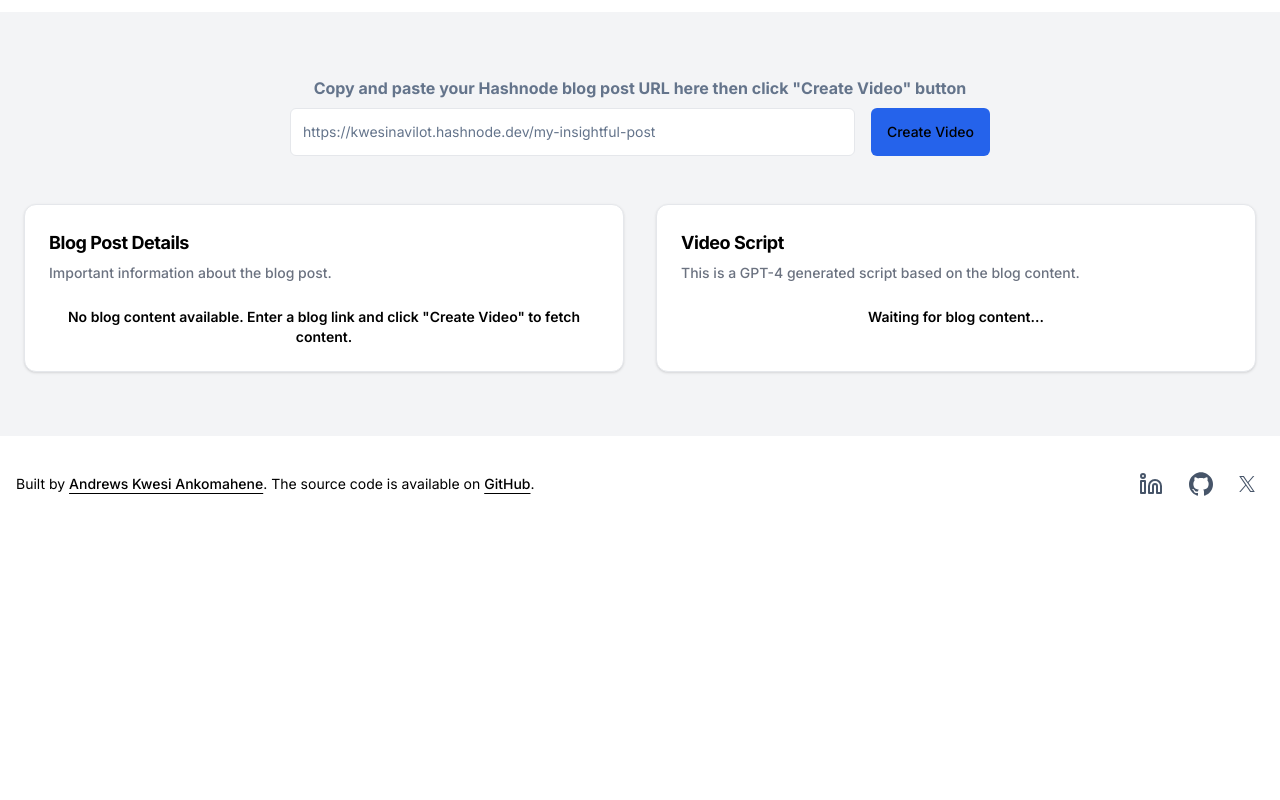
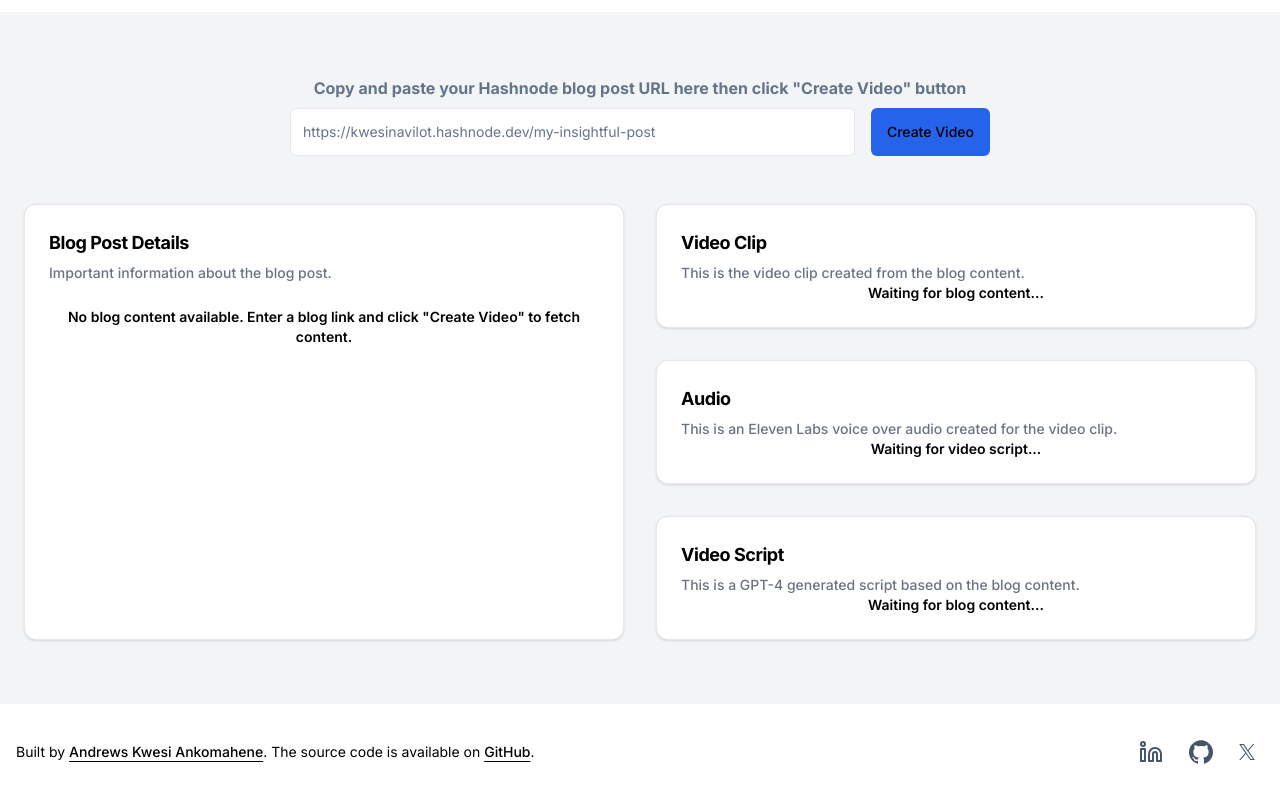
Before and after one commit to kwesinavilot/hashclips, a Next.js app: page / in a window 1280 px wide. Shown: the part 506-1306 px from the top of the page. Before the commit the page ends 1038 px from the top, so only its background shows below. Built offline with nearby package versions, Linux system fonts and the light colour scheme.

Commit message:
(feat|enha) added dedicated components for script and audio

```diff
--- a/package.json
+++ b/package.json
@@ -16,6 +16,7 @@
     "clsx": "^2.1.1",
     "llamaindex": "^0.5.11",
     "lucide-react": "^0.416.0",
+    "media-chrome": "^3.2.5",
     "next": "14.2.5",
     "react": "^18",
     "react-dom": "^18",
--- a/src/components/site/Content.jsx
+++ b/src/components/site/Content.jsx
@@ -281,12 +281,62 @@ export default function Generator() {
                     </div>
                 </div>
 
-                <div className="rounded-xl border bg-white shadow overflow-hidden">
-                    <div className="space-y-1.5 p-6 bg-muted/50">
+                <div className="w-full space-y-8">
+                    <div className="p-6 rounded-xl border bg-white shadow overflow-hidden">
+                        <div className="space-y-1.5 bg-muted/50">
+                            <h3 className="font-bold tracking-tight items-center text-lg">Video Clip</h3>
+                            <p className="text-sm font-medium text-gray-500">This is the video clip created from the blog content.</p>
+                        </div>
+
+                        <div className="text-sm">
+                            {!blogDetails ? (
+                                <p className="text-center font-semibold">Waiting for blog content...</p>
+                            ) : videoLoading ? (
+                                <div className="animate-pulse space-y-4">
+                                    <div className="h-4 bg-gray-200 rounded w-3/4"></div>
+                                    <div className="h-4 bg-gray-200 rounded"></div>
+                                    <div className="h-4 bg-gray-200 rounded"></div>
+                                    <div className="h-4 bg-gray-200 rounded w-5/6"></div>
+                                </div>
+                            ) : video ? (
+                                <div>{video}</div>
+                            ) : (
+                                <p className="text-center font-semibold">No blog content available. Enter a blog link and click "Create Video" to fetch content.</p>
+                            )}
+                        </div>
+                    </div>
+
+                    <div className="p-6 rounded-xl border bg-white shadow overflow-hidden">
+                        <div className="space-y-1.5 bg-muted/50">
+                            <h3 className="font-bold tracking-tight items-center text-lg">Audio</h3>
+                            <p className="text-sm font-medium text-gray-500">This is an Eleven Labs voice over audio created for the video clip.</p>
+                        </div>
+
+                        <div className="text-sm">
+                            {!blogDetails ? (
+                                <p className="text-center font-semibold">Waiting for video script...</p>
+                            ) : audioLoading ? (
+                                <div className="animate-pulse space-y-4">
+                                    <div className="h-4 bg-gray-200 rounded w-3/4"></div>
+                                    <div className="h-4 bg-gray-200 rounded"></div>
+                                    <div className="h-4 bg-gray-200 rounded"></div>
+                                    <div className="h-4 bg-gray-200 rounded w-5/6"></div>
+                                </div>
+                            ) : audio ? (
+                                <div>{audio}</div>
+                            ) : (
+                                <p className="text-center font-semibold">No blog content available. Enter a blog link and click "Create Video" to fetch content.</p>
+                            )}
+                        </div>
+                    </div>
+
+                    <div className="p-6 rounded-xl border bg-white shadow overflow-hidden">
+                        <div className="space-y-1.5 bg-muted/50">
                             <h3 className="font-bold tracking-tight items-center text-lg">Video Script</h3>
                             <p className="text-sm font-medium text-gray-500">This is a GPT-4 generated script based on the blog content.</p>
                         </div>
-                    <div className="px-6 pb-6 text-sm">
+
+                        <div className="text-sm">
                             {!blogDetails ? (
                                 <p className="text-center font-semibold">Waiting for blog content...</p>
                             ) : scriptLoading ? (
@@ -303,6 +353,7 @@ export default function Generator() {
                             )}
                         </div>
                     </div>
+                </div>
             </section>
         </div>
     );
```
Also changed, not shown: 1 other file (tests, documents, lock files or other folders). Lines whose indentation alone changed are shown as unchanged.
